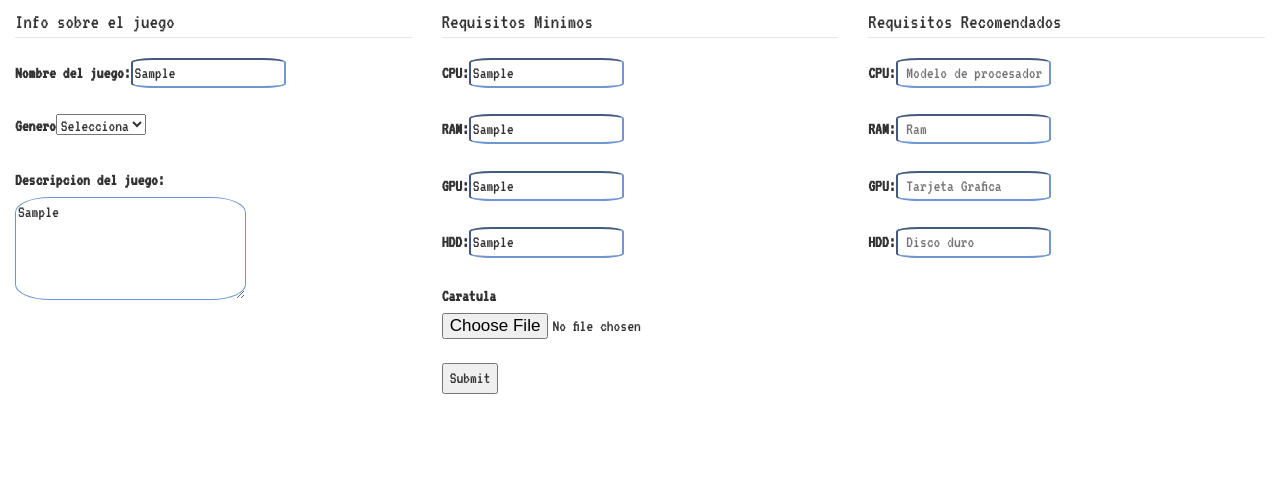
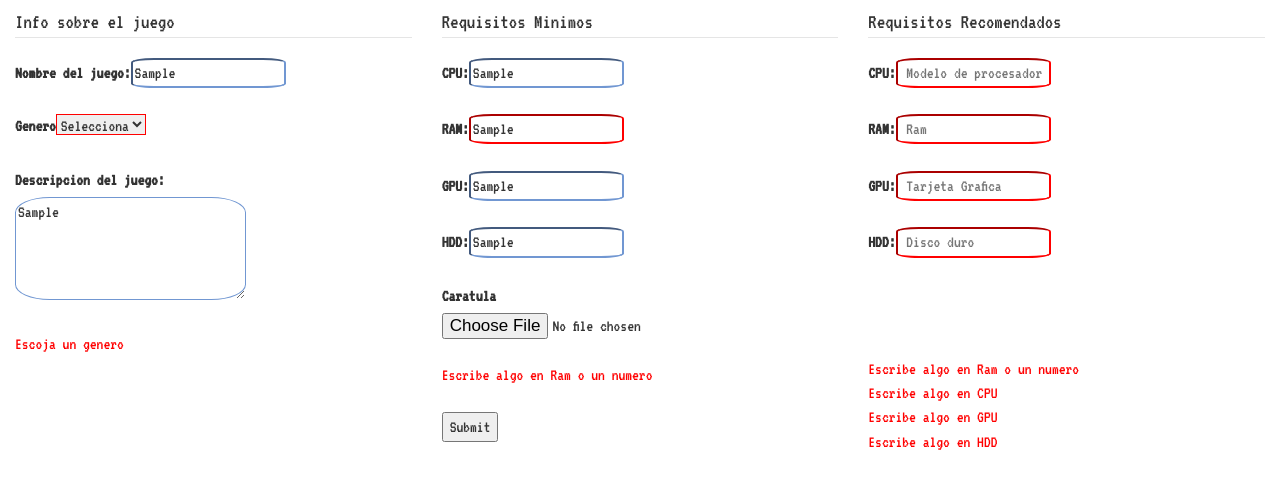
Before and after one commit to proyectoDWECDIW/proyecto, a plain HTML site: page subetujuego.html in a window 1280 px wide. Both pictures are taken after typing "Sample", "Sample", "Sample", "Sample", "Sample", "Sample" into the empty fields and a click on the input 470 px from the left and 441 px from the top of the page. Shown: the part 63-552 px from the top of the page. Drawn offline with nearby package versions, Linux system fonts and the light colour scheme.

Commit message:
Add files via upload

```diff
--- a/scriptSubeTuJuego.js
+++ b/scriptSubeTuJuego.js
@@ -2,17 +2,130 @@ onload = function(){
 var formulario = document.forms[0];
 comprobar.onclick = function(e){
   e.preventDefault();
-  var ramM = document.getElementsByName('ramM')[0].value;
-  var ramR=document.getElementsByName('ramR')[0].value;
-  if(!(/^\d{1,2}$/.test(ramM))||!(/^\d{1,2}$/.test(ramR))){
-    alert("Escribe un numero en la ram");
+  //Errores 1
+  var err = document.getElementsByClassName('errores')[0];
+  var errList ="";
+  //Errores 2
+  var err2 = document.getElementsByClassName('errores2')[0];
+  var errList2 ="";
+  //Errores 3
+  var err3 = document.getElementsByClassName('errores3')[0];
+  var errList3 ="";
+  var ret = true;
+  //Ram validacion
+  var ramMin = document.getElementsByName('ramM')[0].value;
+  var cogeramM=ramM.value;
+  var longramM=ramM.value.length;
+  var ramReq=document.getElementsByName('ramR')[0].value;
+  if(!(/^\d{1,2}$/.test(ramMin))||longramM==0||cogeramM==null){
+    errList2 += "Escribe algo en Ram o un numero <br/>";
+    ret = false;
+    $("#ramM").addClass("error");
+    $(".error").css("border-color","red");
   }
-  var cogeInput=document.querySelectorAll(".validacion");
-  for(var i=0;i<cogeInput.length;i++){
-    if(cogeInput[i].value==null || cogeInput[i].lenght.value==0){
-      cogeInput[i].addClass("error");
+  var cogeramR=ramR.value;
+  var longramR=ramR.value.length;
+  if(!(/^\d{1,2}$/.test(ramReq))||longramR==0||cogeramR==null){
+    errList3 += "Escribe algo en Ram o un numero <br/>"
+    ret = false;
+    $("#ramR").addClass("error");
+    $(".error").css("border-color","red");
+  }
+  //Valida nombre
+  var cogeNombre=nombre.value;
+  var longNombre=nombre.value.length;
+  if(longNombre==0||cogeNombre==null){
+    errList += "Escribe el nombre del juego <br/>"
+    ret = false;
+    $("#nombre").addClass("error");
+    $(".error").css("border-color","red");
+  }
+  //Valida check
+  var gen = document.getElementsByName("genero")[0].selectedIndex;
+  if (gen == null || gen == 0){
+      errList += "Escoja un genero <br/>";
+      ret = false;
+      $("#genero").addClass("error");
+      $(".error").css("border-color","red");
 
-    }
   }
+  //Valida descripcion del juego
+  var cogeDescr=descripcion.value;
+  var longDescr=descripcion.value.length;
+  if(longDescr==0||cogeDescr==null){
+    errList += "Escribe alguna descripcion del juego <br/>"
+    ret = false;
+    $("#descripcion").addClass("error");
+    $(".error").css("border-color","red");
+  }
+  //Valida CPU de requisitos Minimos
+  var cogeCPUM=cpuM.value;
+  var longCPUM=cpuM.value.length;
+  if(longCPUM==0||cogeCPUM==null){
+    errList2 += "Escribe algo en CPU <br/>"
+    ret = false;
+    $("#cpuM").addClass("error");
+    $(".error").css("border-color","red");
+  }
+  //Valida GPU de requisitos Minimos
+  var cogeGPUM=gpuM.value;
+  var longGPUM=gpuM.value.length;
+  if(longGPUM==0||cogeGPUM==null){
+    errList2 += "Escribe algo en GPU <br/>";
+    ret = false;
+    $("#gpuM").addClass("error");
+    $(".error").css("border-color","red");
+  }
+  //Valida HDD requisitos Minimos
+  var cogeHdd=hddM.value;
+  var longHdd=hddM.value.length;
+  if(longHdd==0||cogeHdd==null){
+    errList2 += "Escribe algo en HDD <br/>";
+    ret = false;
+    $("#hddM").addClass("error");
+    $(".error").css("border-color","red");
+  }
+  //Valida Cpu requisitos Recomendados
+  var cogecpuR=cpuR.value;
+  var longcpuR=cpuR.value.length;
+  if(longcpuR==0||cogecpuR==null){
+    errList3 += "Escribe algo en CPU <br/>"
+    ret = false;
+    $("#cpuR").addClass("error");
+    $(".error").css("border-color","red");
+  }
+  //Valida Tarjeta Grafica requisitos Recomendados
+  var cogegpuR=gpuR.value;
+  var longgpuR=gpuR.value.length;
+  if(longgpuR==0||cogegpuR==null){
+    errList3 += "Escribe algo en GPU <br/>"
+    ret = false;
+    $("#gpuR").addClass("error");
+    $(".error").css("border-color","red");
+  }
+  //Valida HDD requisitos Recomendados
+  var cogeHddR=hddR.value;
+  var longHddR=hddR.value.length;
+  if(longHddR==0||cogeHddR==null){
+    errList3 += "Escribe algo en HDD <br/>"
+    ret = false;
+    $("#hddR").addClass("error");
+    $(".error").css("border-color","red");
+  }
+  if (ret){
+    errList = "Tu petición se ha enviado correctamente";
+    err.style.color="blue";
+    err2.style.color="blue";
+    err3.style.color="blue";
+  }else{
+    err.style.color="red";
+    err2.style.color="red";
+    err3.style.color="red";
+  }
+
+  err.innerHTML = errList;
+  err2.innerHTML = errList2;
+  err3.innerHTML = errList3;
+  return ret;
 }
 }
--- a/subetujuego.html
+++ b/subetujuego.html
@@ -18,7 +18,7 @@
       <fieldset class="col-lg-4 col-md-4 col-sm-4 col-xs-4">
         <legend>Info sobre el juego</legend>
       <label for="nombre">Nombre del juego: </label><input type="text" name="nombre" id="nombre"  class="validacion" placeholder=" Nombre del juego" ><br><br>
-      <label>Genero</label><select class="genero" name="genero">
+      <label>Genero</label><select class="genero" name="genero" id="genero">
         <option value="">Selecciona</option>
         <option value="accion">Accion</option>
         <option value="deportes">Deportes</option>
@@ -28,10 +28,9 @@
         <option value="otro">Otro</option>
       </select><br><br>
       <label for="descripcion">Descripcion del juego:</label><br>
-      <textarea name="area" rows="4" cols="30" id="descripcion" class="validacion" placeholder=" Motivo...."></textarea><br><br>
-
+      <textarea name="area" rows="4" cols="30" id="descripcion" class="validacion" placeholder=" Descripcion del juego..."></textarea><br><br>
+      <div class="errores"></div>
       </fieldset>
-
       <fieldset class="col-lg-4 col-md-4 col-sm-4 col-xs-4">
         <legend>Requisitos Minimos</legend>
         <label for="cpuM">CPU: </label><input type="text" name="cpuM" id="cpuM" class="validacion"  placeholder=" Modelo de procesador"><br><br>
@@ -39,6 +38,7 @@
         <label for="gpuM">GPU: </label><input type="text" name="gpuM" id="gpuM" class="validacion"  placeholder=" Tarjeta Grafica"><br><br>
         <label for="hddM">HDD: </label><input type="text" name="hddM" id="hddM" class="validacion"  placeholder=" Disco duro"><br><br>
         <label for="archivo">Caratula </label><input name="imagen" type="file" class="validacion"  id="archivo" /><br>
+        <div class="errores2"></div><br>
         <input type="submit" id="comprobar"><br><br>
       </fieldset>
         <fieldset class="col-lg-4 col-md-4 col-sm-4 col-xs-4">
@@ -46,9 +46,9 @@
       <label for="cpuR">CPU: </label><input type="text" name="cpuR" class="validacion" id="cpuR" placeholder=" Modelo de procesador"><br><br>
       <label for="ramR">RAM: </label><input type="text" name="ramR" class="validacion" id="ramR" placeholder=" Ram"><br><br>
       <label for="gpuR">GPU: </label><input type="text" name="gpuR" class="validacion" id="gpuR" placeholder=" Tarjeta Grafica"><br><br>
-      <label for="hddR">HDD: </label><input type="text" name="hddR" class="validacion" id="hddR" placeholder=" Disco duro"><br><br>
+      <label for="hddR">HDD: </label><input type="text" name="hddR" class="validacion" id="hddR" placeholder=" Disco duro"><br><br><br><br><br>
+      <div class="errores3"></div><br>
       </fieldset>
-
     </form>
   </body>
 </html>
```
